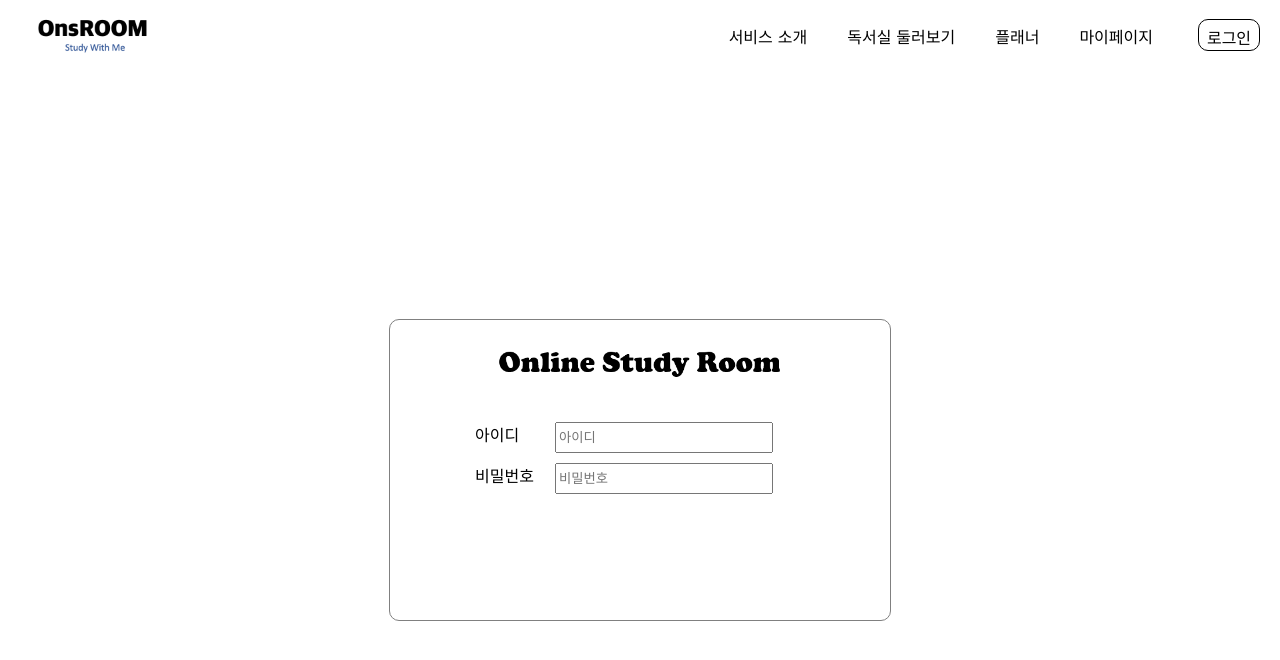
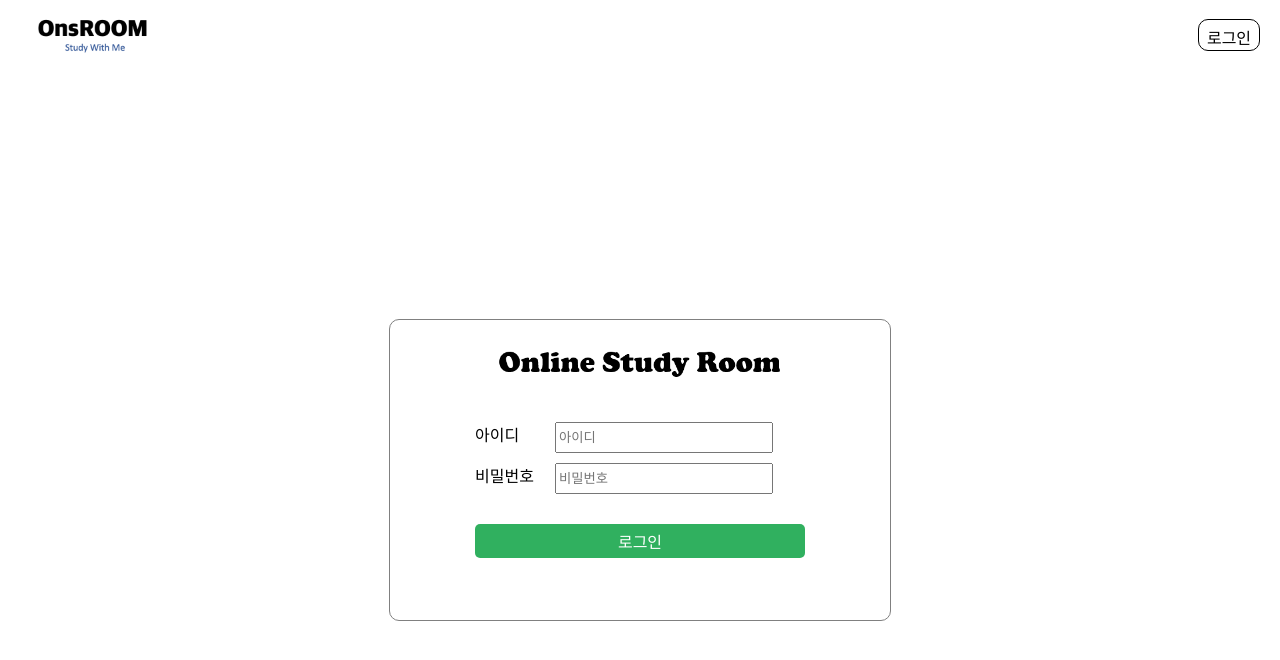
Before and after one commit to Naver-Children-StudyRoom/web-client, a Next.js app: page /login in a window 1280 px wide. Shown: the top 660 px of the page. Built offline with nearby package versions, Linux system fonts and the light colour scheme.

Commit message:
Add Login Action

```diff
--- a/src/components/Header/Header.tsx
+++ b/src/components/Header/Header.tsx
@@ -1,19 +1,17 @@
 import Link from 'next/link'
 import Image from 'next/image'
+import { useDispatch, useSelector } from 'react-redux'
 import { services } from 'constants/serivces.constant'
+import { RootState } from 'redux/reducer'
+import { onHandleLogout } from 'redux/reducer/login'
 
 import Logo from 'resources/Header/logo.png'
 
 import styles from 'styles/components/Header/header.module.scss'
 
-interface Props {
-  isLogin: boolean
-}
-
-const Header = ({ isLogin }: Props) => {
-  const onClickLogin = () => {
-    console.log('log in!')
-  }
+const Header = () => {
+  const isLogin = useSelector((state: RootState) => state.login.isLogin)
+  const dispatch = useDispatch()
   return (
     <div className={styles.header}>
       <Link href="/main">
@@ -31,11 +29,22 @@ const Header = ({ isLogin }: Props) => {
             ))}
           </div>
         )}
-        <Link href="/login">
-          <div className={styles.login_button} onClick={onClickLogin}>
-            로그인
+        {isLogin ? (
+          <div
+            className={styles.login_button}
+            onClick={() => dispatch(onHandleLogout())}
+          >
+            로그아웃
           </div>
-        </Link>
+        ) : (
+          <Link
+            href={{
+              pathname: '/login',
+            }}
+          >
+            <div className={styles.login_button}>로그인</div>
+          </Link>
+        )}
       </div>
     </div>
   )
--- a/src/components/Login/Login.tsx
+++ b/src/components/Login/Login.tsx
@@ -1,5 +1,8 @@
 import Image from 'next/image'
-import { Dispatch, SetStateAction, useState } from 'react'
+import Router from 'next/router'
+import { useState } from 'react'
+import { useDispatch } from 'react-redux'
+import { onHandleLogin } from 'redux/reducer/login'
 
 import ServiceName from 'resources/Login/ServiceName.png'
 import ExclamationMark from 'resources/Login/ExclamationMark.png'
@@ -11,6 +14,8 @@ const Login = () => {
   const [passwordValue, setPasswordValue] = useState<string>('')
   const [warning, setWarning] = useState<boolean>(false)
 
+  const dispatch = useDispatch()
+
   const onChangeId = (str: string) => {
     const emailRegex = /^\w+([\.-]?\w+)*@\w+([\.-]?\w+)*(\.\w{2,3})+$/
     setIdValue(str.replace(/[^a-zA-Z\d@.]/gi, ''))
@@ -19,6 +24,23 @@ const Login = () => {
     } else {
       setWarning(true)
     }
+  }
+
+  const onClickLogin = () => {
+    if (!idValue) {
+      alert('id를 입력 해 주세요')
+      return
+    }
+    if (!passwordValue) {
+      alert('비밀번호를 입력 해 주세요')
+      return
+    }
+    if (warning) {
+      alert('email 형식을 확인 해 주세요')
+      return
+    }
+    dispatch(onHandleLogin())
+    Router.replace('/main')
   }
 
   return (
@@ -57,6 +79,9 @@ const Login = () => {
             onChange={(e) => setPasswordValue(e.target.value)}
           />
         </div>
+        <div className={styles.login_button} onClick={onClickLogin}>
+          로그인
+        </div>
       </div>
     </div>
   )
--- /dev/null
+++ b/src/components/Main/LoginMain.tsx
@@ -0,0 +1,5 @@
+const LoginMain = () => {
+  return <>로그인 후 보여지는 화면</>
+}
+
+export default LoginMain
--- a/src/components/Main/Main.tsx
+++ b/src/components/Main/LogoutMain.tsx
@@ -8,7 +8,7 @@ import appleIcon from 'resources/Main/appleIcon.png'
 
 import styles from 'styles/components/Main/main.module.scss'
 
-const Main = () => {
+const LogoutMain = () => {
   const onHandleTutorial = () => {
     console.log('link to tutorial!')
   }
@@ -70,4 +70,4 @@ const Main = () => {
   )
 }
 
-export default Main
+export default LogoutMain
--- a/src/pages/_app.tsx
+++ b/src/pages/_app.tsx
@@ -1,18 +1,22 @@
 import type { AppProps } from 'next/app'
 import Head from 'next/head'
+import { Provider } from 'react-redux'
 import Header from 'components/Header/Header'
+import configureStore from 'redux/store/configureStore'
 
 import 'styles/global.css'
 
+const store = configureStore()
+
 function MyApp({ Component, pageProps }: AppProps) {
   return (
-    <>
+    <Provider store={store}>
       <Head>
         <title>온라인 스터디룸</title>
       </Head>
-      <Header isLogin={true} />
+      <Header />
       <Component {...pageProps} />
-    </>
+    </Provider>
   )
 }
 
--- /dev/null
+++ b/src/redux/reducer/index.ts
@@ -0,0 +1,10 @@
+import { combineReducers } from 'redux'
+import login from './login'
+
+const rootReducer = combineReducers({
+  login
+})
+
+export default rootReducer
+
+export type RootState = ReturnType<typeof rootReducer>
--- /dev/null
+++ b/src/redux/reducer/login.ts
@@ -0,0 +1,28 @@
+export const LOGIN = 'LOGIN'
+export const LOGOUT = 'LOGOUT'
+
+export const onHandleLogin = () => ({ type: LOGIN })
+export const onHandleLogout = () => ({ type: LOGOUT })
+
+type LoginAction = ReturnType<typeof onHandleLogin> | ReturnType<typeof onHandleLogout>
+
+const initialState = {
+    isLogin: false
+}
+
+const login = (state = initialState, action: LoginAction) => {
+  switch (action.type) {
+    case LOGIN:
+      return {
+        isLogin: true
+      }
+    case LOGOUT:
+      return {
+        isLogin: false
+      }
+    default:
+      return state
+  }
+}
+
+export default login
--- /dev/null
+++ b/src/redux/store/configureStore.ts
@@ -0,0 +1,18 @@
+import { compose ,createStore, Store} from 'redux'
+import rootReducer from "../reducer"
+
+declare global {
+    interface Window {
+      __REDUX_DEVTOOLS_EXTENSION_COMPOSE__?: typeof compose;
+    }
+}
+
+// store 생성
+export default function configureStore():Store {
+    const composeEnhancers = typeof (window as any) !== 'undefined' && window.__REDUX_DEVTOOLS_EXTENSION_COMPOSE__ || compose;
+    const store = createStore(
+        rootReducer,
+        composeEnhancers()
+    );
+    return store;
+}
--- a/src/styles/components/Login/login.module.scss
+++ b/src/styles/components/Login/login.module.scss
@@ -38,4 +38,21 @@
       }
     }
   }
+  .login_button {
+    width: 330px;
+    margin: 30px auto 0;
+    padding: 5px 0;
+    text-align: center;
+    border-radius: 5px;
+    font-family: 'Do Hyeon', sans-serif;
+    color: white;
+    background-color: #30b05f;
+    -ms-user-select: none;
+    -khtml-user-select: none;
+    -webkit-user-select: none;
+    user-select: none;
+    &:hover {
+      cursor: pointer;
+    }
+  }
 }
```
Also changed, not shown: package.json (+6 -1 lines), src/pages/main/index.tsx (+6 -2 lines), 1 other file (tests, documents, lock files or other folders).
